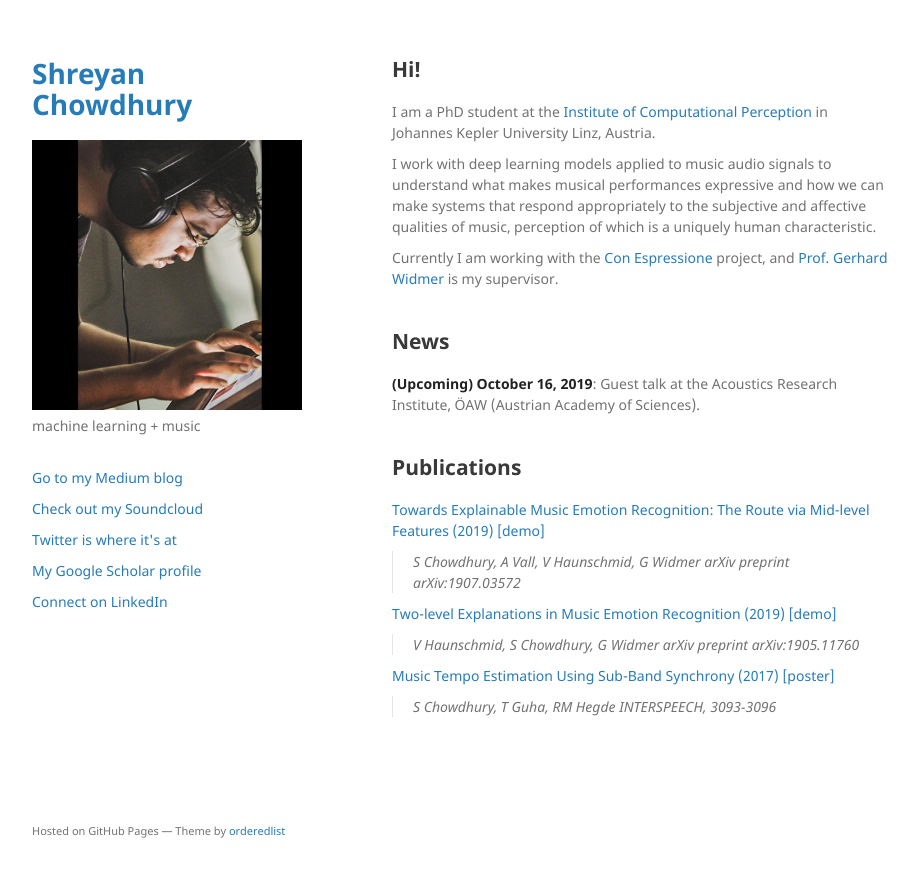
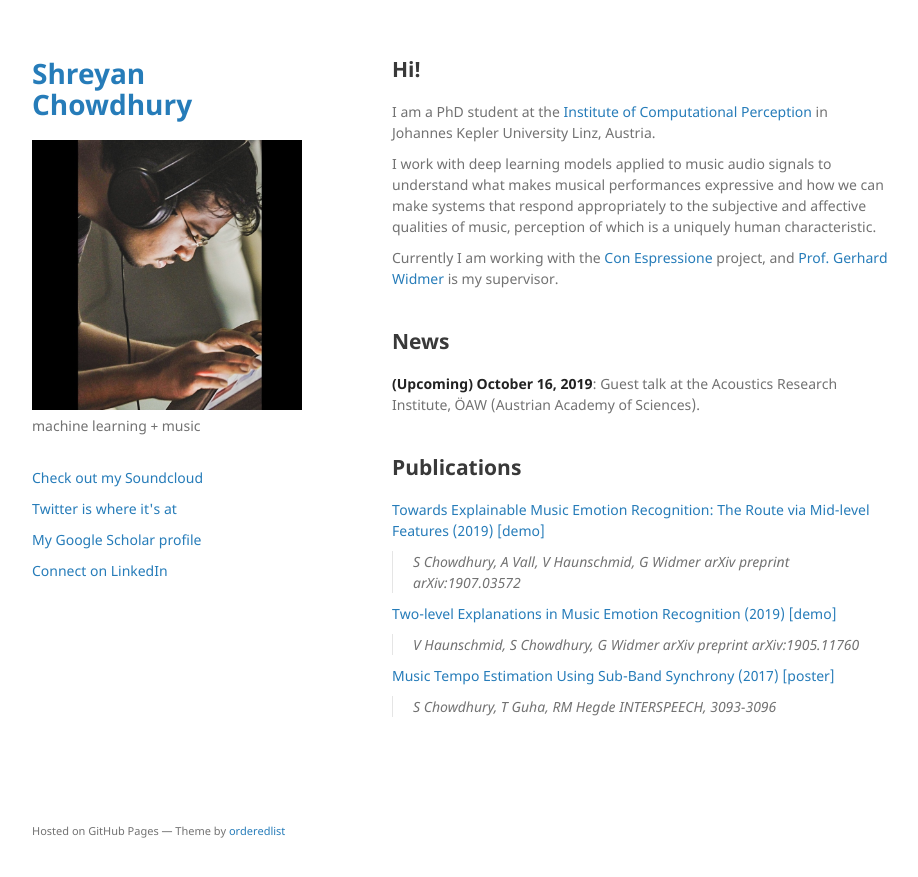
Before and after one commit to shreyanc/shreyanc.github.io, a Jekyll site: the page built from index.md, in a window 1280 px wide. Shown: the top 877 px of the page, without its empty margins (178-1096 px from the left). Built offline with Jekyll 4.4.1, drawn with Linux system fonts in a browser that asks for light colours; our own code applies the rules of GitHub Pages for plain Markdown files.

Commit message:
Update default.html

```diff
--- a/_layouts/default.html
+++ b/_layouts/default.html
@@ -39,7 +39,7 @@
         {% if site.github.is_user_page %}
         <!-- <p class="view"><a href="{{ site.github.owner_url }}">View My GitHub Profile</a></p> -->
         <br>
-        <p class="view"><a href="https://medium.com/@shreyan0311">Go to my Medium blog</a></p>
+        <!--<p class="view"><a href="https://medium.com/@shreyan0311">Go to my Medium blog</a></p>-->
         <p class="view"><a href="https://soundcloud.com/shreyan-chowdhury">Check out my Soundcloud</a></p>
         <p class="view"><a href="https://twitter.com/shreyan_ch">Twitter is where it's at</a></p>
         <p class="view"><a href="https://scholar.google.at/citations?user=WGjp-vYAAAAJ&hl=en">My Google Scholar profile</a></p>
```
